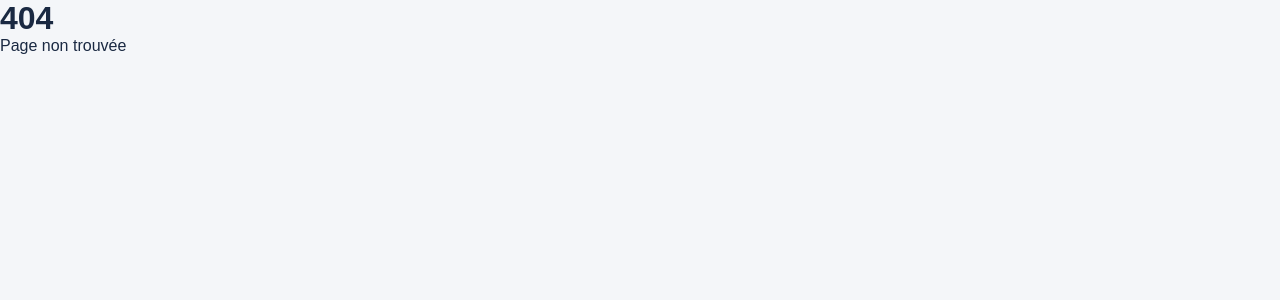
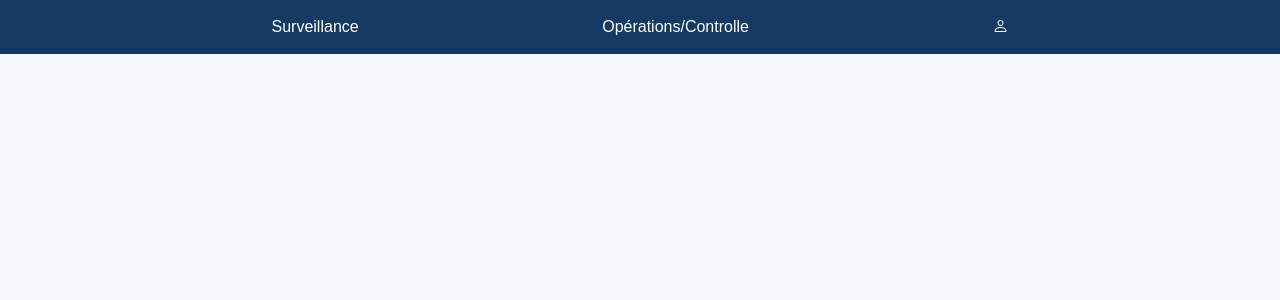
Before and after one commit to elmalkimohammed/E-Commerce-PFA-2026, a React (Vite) app in the folder Front-End/: page /adminMonitoring in a window 1280 px wide. Before the commit this address had no page. Shown: the top 300 px of the page. Built offline with nearby package versions, Linux system fonts and the light colour scheme.

Commit message:
Front-End : Initialized The Needed Components For Starting On The NavBar And Finished Putting The Needed Links For The Admin Page

```diff
--- a/Front-End/src/App.jsx
+++ b/Front-End/src/App.jsx
@@ -11,6 +11,8 @@ import CartPage from "./pages/CartPage.jsx";
 import CategoryPage from "./pages/CategoryPage.jsx";
 import ProductDetail from './pages/ProductDetail';
 import PaymentPage from "./pages/PaymentPage.jsx";
+import MonitoringPage from "./pages/MonitoringPage.jsx";
+import CrudPage from "./pages/CrudPage.jsx";
 
 function NotFound() {
   return (
@@ -37,8 +39,10 @@ function App() {
           <Route path="/CategoryPage" element={ <CategoryPage/> }/>
           <Route path="/product/:id" element={<ProductDetail />} />
           <Route path="/paymentForm" element={<PaymentPage/>}/>
+          <Route path="/adminMonitoring" element={<MonitoringPage/>}/>
+          <Route path="/adminCrudPage" element={<CrudPage/>}/>
         </Routes>
-    </BrowserRouter>
+      </BrowserRouter>
     </Provider>
   );
 }
--- /dev/null
+++ b/Front-End/src/Components/navbarComponent/TopNavAdmin.jsx
@@ -0,0 +1,16 @@
+
+import "../styles/TopNavAdmin.css"
+
+function TopNavAdmin() {
+    return(
+        <div>
+            <nav>
+                <a href="/adminMonitoring">Surveillance</a>
+                <a href="/adminCrudPage">Opérations/Controlle</a>
+                <a href="/ProfilePage" className="bi bi-person"></a>
+            </nav>
+        </div>
+    )
+}
+
+export default TopNavAdmin
--- /dev/null
+++ b/Front-End/src/Components/styles/TopNavAdmin.css
@@ -0,0 +1,15 @@
+* {
+    padding: 0;
+    margin: 0;
+}
+nav {
+    position: sticky;
+    top: 0;
+    z-index: 50;
+    background-color: var(--nav-bg);
+    display: flex;
+    justify-content: space-evenly;
+    align-items: center;
+    padding: 18px 28px;
+    color: white;
+}
--- /dev/null
+++ b/Front-End/src/pages/CrudPage.jsx
@@ -0,0 +1,12 @@
+
+import TopNavAdmin from "../Components/navbarComponent/TopNavAdmin"
+
+function CrudPage() {
+    return(
+    <>
+        <TopNavAdmin/>
+    </>
+)
+}
+
+export default CrudPage
--- /dev/null
+++ b/Front-End/src/pages/MonitoringPage.jsx
@@ -0,0 +1,12 @@
+
+import TopNavAdmin from "../Components/navbarComponent/TopNavAdmin"
+
+function MonitoringPage() {
+    return(
+    <>
+        <TopNavAdmin/>
+    </>
+    )
+}
+
+export default MonitoringPage
```
